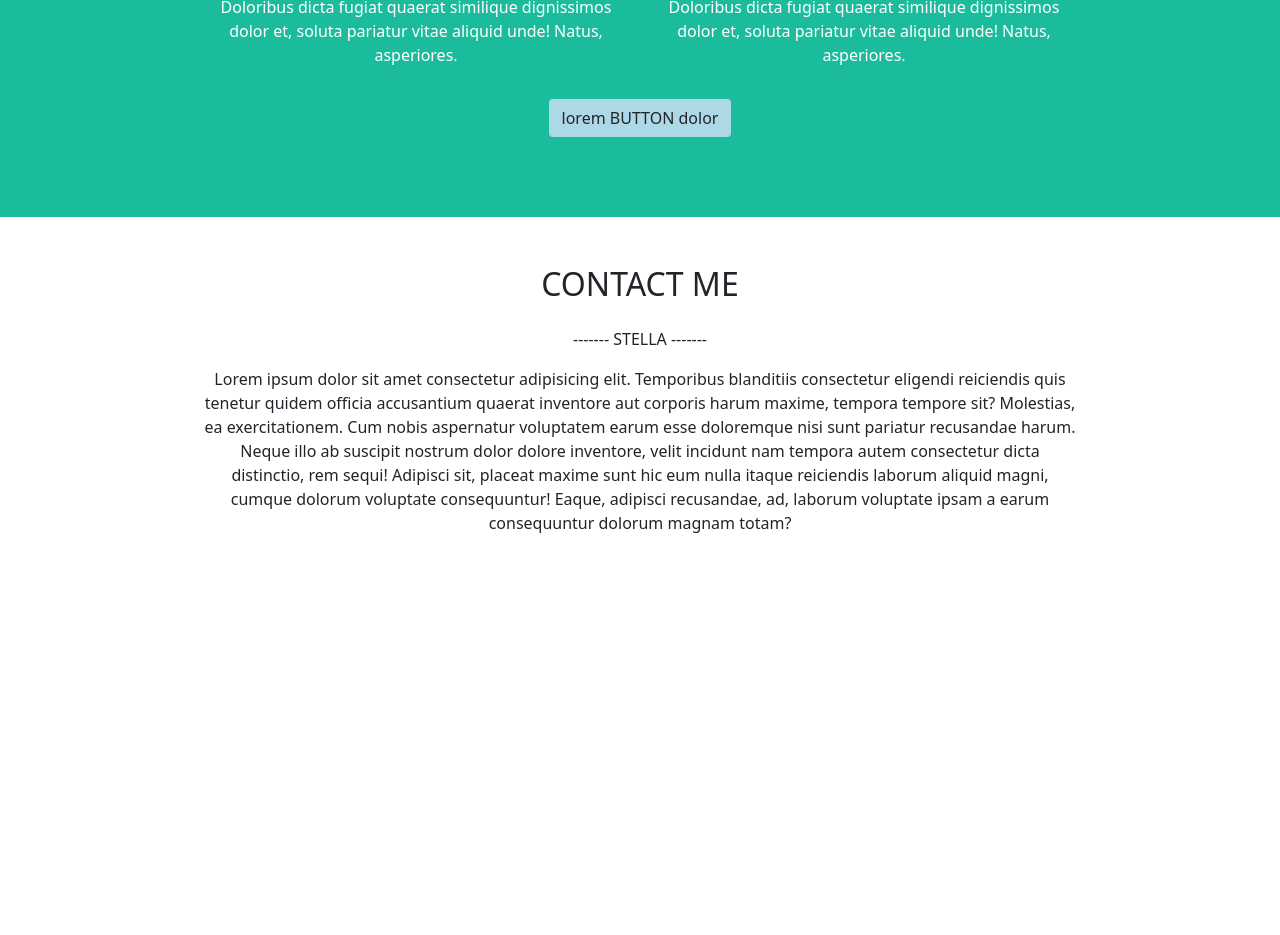
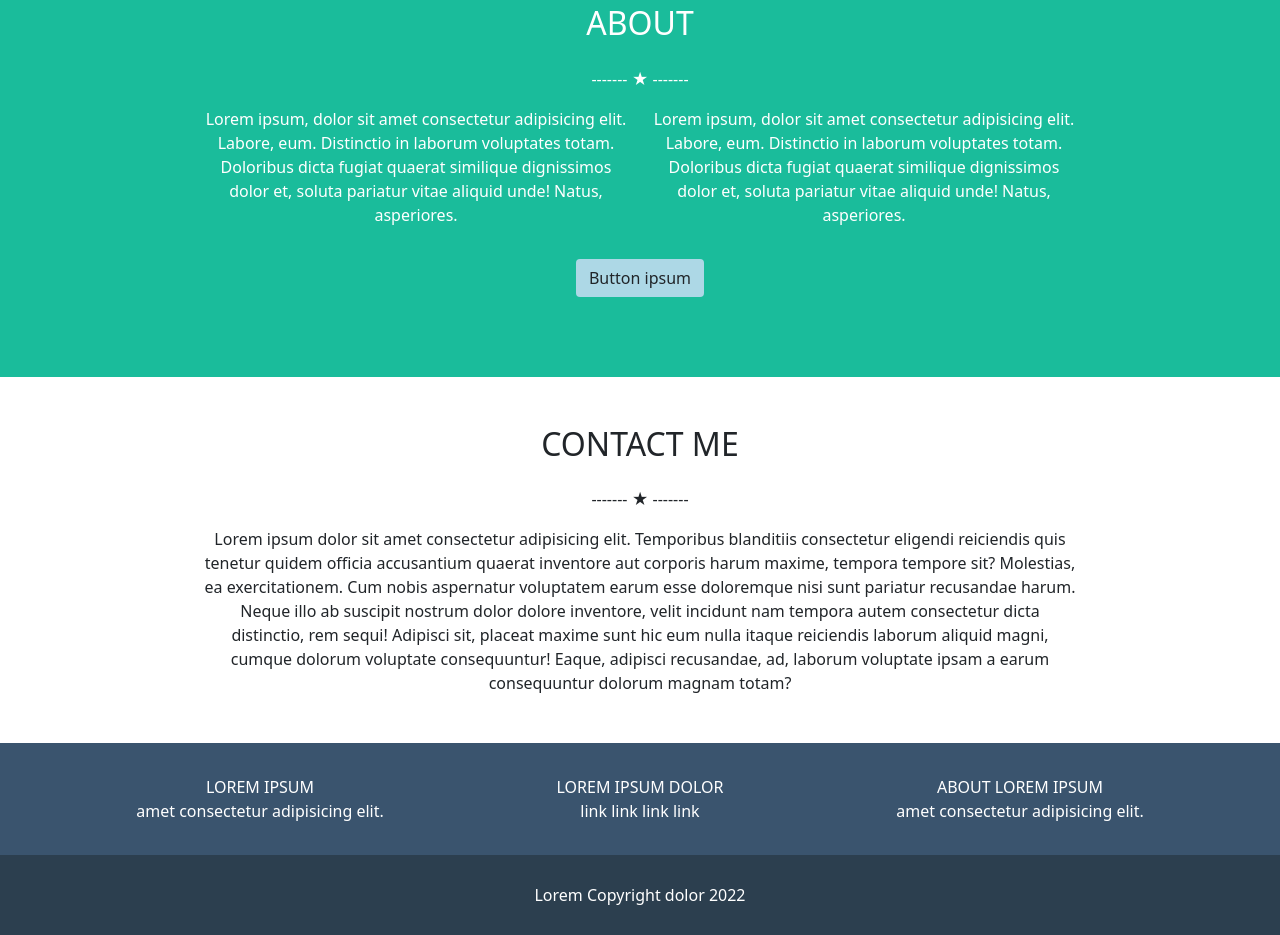
Before and after one commit to Giuseppe-Lo-Re/html-css-bootstrap-freelancer, a plain HTML site: page index.html in a window 1280 px wide. Shown: the part 1346-2281 px from the top of the page. Before the commit the page ends 1929 px from the top, so only its background shows below. Drawn offline with nearby package versions, Linux system fonts and the light colour scheme.

Commit message:
Macro layout complete

```diff
--- a/css/style.css
+++ b/css/style.css
@@ -13,11 +13,6 @@ a {
 
 /* COMMON */
 
-* {
-    margin: 0 auto;
-    text-align: center;
-}
-
 ul {
     display: flex;
 }
@@ -28,9 +23,12 @@ ul {
 
 section {
     padding: 3rem 0;
+    margin: 0 auto;
+    text-align: center;
 }
 
-section:nth-of-type(2n + 1) {
+section:nth-of-type(2n + 1),
+footer {
     background-color: #1abc9b;
     color: white;
 }
@@ -48,6 +46,8 @@ header {
     background-color: #2c3f4f;
     display: flex;
     align-items: center;
+    color: white;
+    font-weight: 700;
 }
 
 header li {
@@ -84,6 +84,7 @@ padding: 1rem 0;
     text-align: center;
 }
 
+
 .img-container {
     background-color:#0f38b5;
 }
@@ -100,6 +101,27 @@ padding: 1rem 0;
 
 /* FOOTER */
 
+footer {
+    text-align: center;
+}
+
+.top-footer {
+    background-color:#3a546e;
+}
+
+.tf-left,
+.tf-center,
+.tf-right {
+    padding: 2rem;
+}
+
+.bottom-footer {
+    background-color: #2c3f4f;
+    height: 80px;
+    line-height: 80px;
+}
+
+
 
 /* END FOOTER */
 
--- a/index.html
+++ b/index.html
@@ -20,7 +20,7 @@
     <header>
         <div class="container al">
             <div class="row row-cols-2">
-              <div class="col">
+              <div class="col d-flex justify-content-start">
                 <a href="#">START BOOTSTRAP</a>
               </div>
               <div class="col justify-content-end">
@@ -47,10 +47,9 @@
 
                         </li>
 
-                        <li>
+                        <li class="burger d-lg-none">
                             <a href="#">BURGER</a>
                         </li>
-
                     </ul>
                 </nav>
               </div>
@@ -79,7 +78,7 @@
 
                             <!-- Star -->
                             <div class="star">
-                                ------- STELLA -------
+                                ------- &#9733; -------
                             </div>
 
                             <!-- Subtitle -->
@@ -105,7 +104,7 @@
 
                 <!-- Star -->
                 <div class="star">
-                    ------- STELLA -------
+                    ------- &#9733; -------
                 </div>
             </div>
 
@@ -173,11 +172,11 @@
 
                         <!-- Star -->
                         <div class="star">
-                            ------- STELLA -------
+                            ------- &#9733; -------
                         </div>
                     </div>
 
-                    <div class="container">
+                    <div class="container-fluid">
                         <div class="row row-cols-1 row-cols-md-2">
 
                             <!-- Column Left -->
@@ -193,7 +192,11 @@
                     </div>
 
                     <div class="btn">
-                        lorem BUTTON dolor
+
+                        <!-- Button -->
+                        <a href="#">
+                            Button ipsum
+                        </a>
                     </div>
                 </div>
             </div>
@@ -213,11 +216,11 @@
 
                     <!-- Star -->
                     <div class="star">
-                        ------- STELLA -------
+                        ------- &#9733; -------
                     </div>
                 </div>
 
-                <div class="container">
+                <div class="container-fluid">
                     <div class="row">
                         <div class="col">
                             Lorem ipsum dolor sit amet consectetur adipisicing elit. Temporibus blanditiis consectetur eligendi reiciendis quis tenetur quidem officia accusantium quaerat inventore aut corporis harum maxime, tempora tempore sit? Molestias, ea exercitationem.
@@ -233,6 +236,75 @@
 
     <!-- FOOTER -->
     <Footer>
+        <div class="top-footer">
+            <div class="container">
+                <div class="row row-cols-1 row-cols-md-3">
+                    <div class="col">
+
+                        <div class="tf-left">
+
+                            <div class>
+                                LOREM IPSUM
+                            </div>
+
+                            <div>
+                                amet consectetur adipisicing elit.
+                            </div>
+                        </div>
+
+                    </div>
+
+                    <div class="col">
+
+                        <div class="tf-center">
+
+                            <div>
+                                LOREM IPSUM DOLOR
+                            </div>
+
+                            <div>
+                                <ul class="d-flex justify-content-center">
+                                    <li>
+                                        <a href="#">
+                                            link
+                                        </a>
+
+                                        <a href="#">
+                                            link
+                                        </a>
+
+                                        <a href="#">
+                                            link
+                                        </a>
+
+                                        <a href="#">
+                                            link
+                                        </a>
+                                    </li>
+                                </ul>
+                            </div>
+                        </div>
+                    </div>
+
+                    <div class="col">
+
+                        <div class="tf-right">
+                            <div>
+                                ABOUT LOREM IPSUM
+                            </div>
+
+                            <div>
+                                amet consectetur adipisicing elit.
+                            </div>
+                        </div>
+                    </div>
+                </div>
+            </div>
+        </div>
+
+        <div class="bottom-footer">
+            Lorem Copyright dolor 2022
+        </div>
 
     </Footer>
     <!-- END FOOTER -->
```
